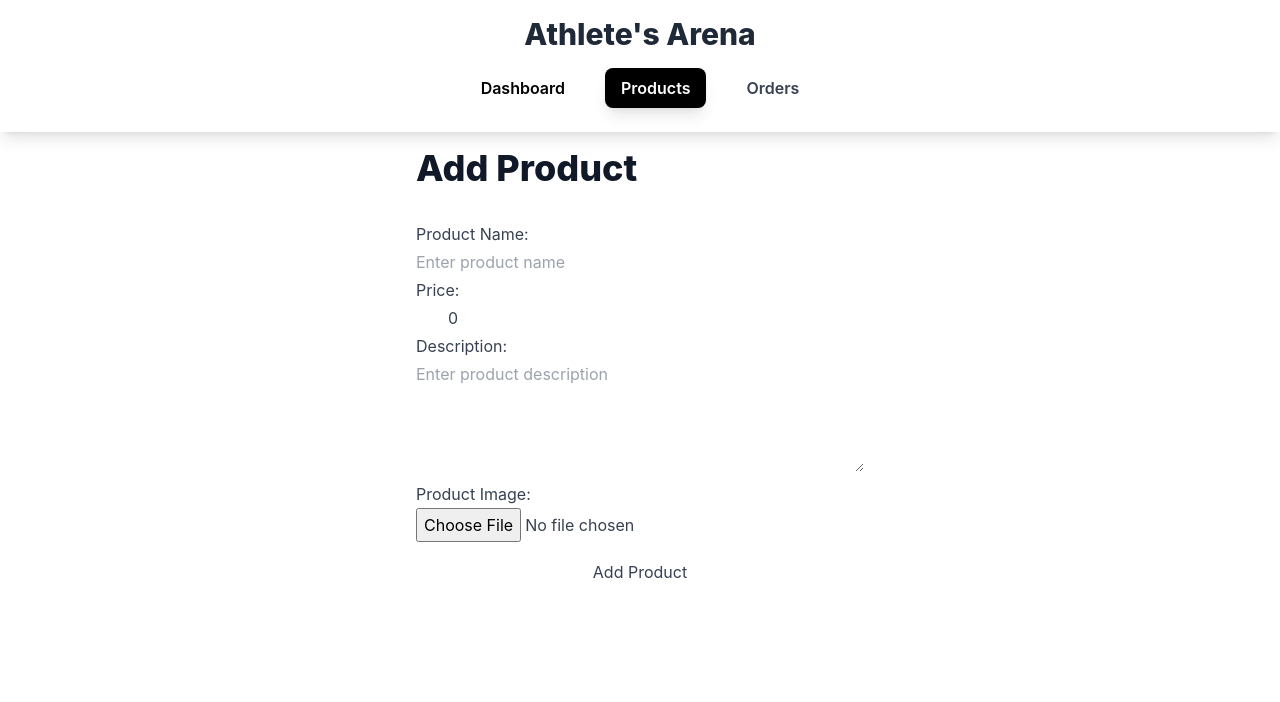
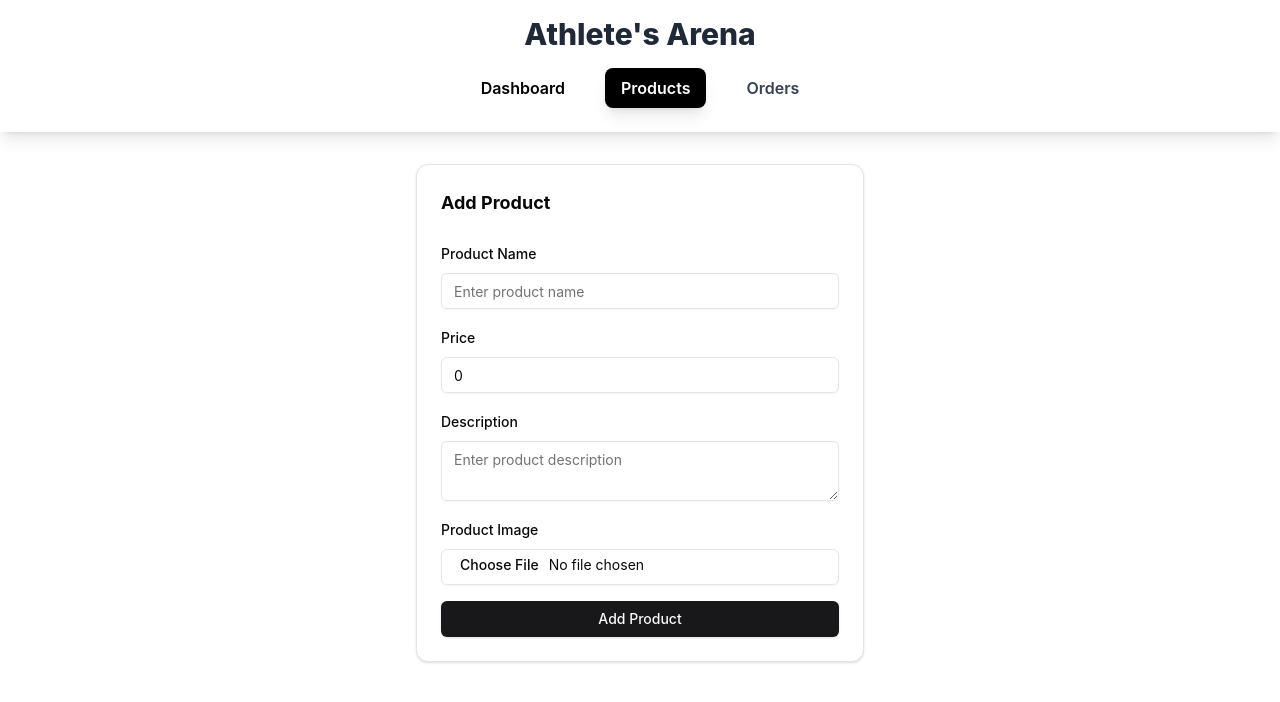
Before and after one commit to SdbnCode/ecom-platform, a Next.js app: page /admin/products/new in a window 1280 px wide. Shown: the top 702 px of the page. Built offline with nearby package versions, Linux system fonts and the light colour scheme.

Commit message:
refracted add product form

```diff
--- a/src/app/admin/products/new/page.tsx
+++ b/src/app/admin/products/new/page.tsx
@@ -4,6 +4,18 @@
 import { zodResolver } from "@hookform/resolvers/zod";
 import { useState } from "react";
 import { useRouter } from "next/navigation";
+import { Button } from "@/components/ui/button";
+import { Input } from "@/components/ui/input";
+import { Textarea } from "@/components/ui/textarea";
+import { Card, CardContent, CardHeader } from "@/components/ui/card";
+import {
+  Form,
+  FormField,
+  FormItem,
+  FormLabel,
+  FormControl,
+  FormMessage,
+} from "@/components/ui/form";
 
 const productSchema = z.object({
   name: z.string().min(1, "Product name is required"),
@@ -19,11 +31,7 @@
   const router = useRouter();
   const [serverError, setServerError] = useState<string | null>(null);
 
-  const {
-    register,
-    handleSubmit,
-    formState: { errors },
-  } = useForm<z.infer<typeof productSchema>>({
+  const form = useForm<z.infer<typeof productSchema>>({
     resolver: zodResolver(productSchema),
     defaultValues: {
       name: "",
@@ -65,86 +73,93 @@
   };
 
   return (
-    <div className="prose mt-4 flex max-w-none justify-center">
-      <form
-        className="form-control w-full max-w-md gap-4"
-        onSubmit={handleSubmit(onSubmit)}
-      >
-        <h1>Add Product</h1>
+    <div className="my-8 flex justify-center">
+      <Card className="w-full max-w-md">
+        <CardHeader>
+          <h1 className="text-lg font-bold">Add Product</h1>
+        </CardHeader>
+        <CardContent>
+          <Form {...form}>
+            <form onSubmit={form.handleSubmit(onSubmit)} className="space-y-4">
+              <FormField
+                name="name"
+                render={({ field }) => (
+                  <FormItem>
+                    <FormLabel>Product Name</FormLabel>
+                    <FormControl>
+                      <Input placeholder="Enter product name" {...field} />
+                    </FormControl>
+                    <FormMessage>
+                      {form.formState.errors.name?.message}
+                    </FormMessage>
+                  </FormItem>
+                )}
+              />
 
-        <div className="form-control">
-          <label className="label">
-            <span className="label-text">Product Name:</span>
-          </label>
-          <input
-            type="text"
-            placeholder="Enter product name"
-            className="input input-bordered input-primary w-full"
-            {...register("name")}
-            required
-          />
-        </div>
-        {errors.name && (
-          <p className="mb-0 mt-1 text-sm text-error">{errors.name.message}</p>
-        )}
-
-        <div className="form-control">
-          <label className="label">
-            <span className="label-text">Price:</span>
-          </label>
-          <input
+              <FormField
+                name="price"
+                render={({ field }) => (
+                  <FormItem>
+                    <FormLabel>Price</FormLabel>
+                    <FormControl>
+                      <Input
                         type="number"
                         placeholder="0.00"
                         step="0.01"
-            className="input input-bordered input-primary w-full pl-8"
-            min="0"
-            required
-            {...register("price")}
+                        {...field}
                       />
-        </div>
-        {errors.price && (
-          <p className="mb-0 mt-1 text-sm text-error">{errors.price.message}</p>
+                    </FormControl>
+                    <FormMessage>
+                      {form.formState.errors.price?.message}
+                    </FormMessage>
+                  </FormItem>
+                )}
+              />
+
+              <FormField
+                name="description"
+                render={({ field }) => (
+                  <FormItem>
+                    <FormLabel>Description</FormLabel>
+                    <FormControl>
+                      <Textarea
+                        placeholder="Enter product description"
+                        {...field}
+                      />
+                    </FormControl>
+                    <FormMessage>
+                      {form.formState.errors.description?.message}
+                    </FormMessage>
+                  </FormItem>
+                )}
+              />
+
+              <FormField
+                name="image"
+                render={({ field }) => (
+                  <FormItem>
+                    <FormLabel>Product Image</FormLabel>
+                    <FormControl>
+                      <Input type="file" accept="image/*" {...field} />
+                    </FormControl>
+                    <FormMessage>
+                      {form.formState.errors.image?.message}
+                    </FormMessage>
+                  </FormItem>
+                )}
+              />
+
+              {serverError && (
+                <p className="mb-0 mt-1 text-sm text-red-500">{serverError}</p>
               )}
 
-        <div className="form-control">
-          <label className="label">
-            <span className="label-text">Description:</span>
-          </label>
-          <textarea
-            placeholder="Enter product description"
-            className="textarea textarea-bordered textarea-primary w-full"
-            rows={4}
-            required
-            {...register("description")}
-          ></textarea>
-        </div>
-        {errors.description && (
-          <p className="mb-0 mt-1 text-sm text-error">
-            {errors.description.message}
-          </p>
-        )}
-        <div className="form-control">
-          <label className="label">
-            <span className="label-text">Product Image:</span>
-          </label>
-          <input
-            type="file"
-            className="file-input file-input-bordered file-input-primary w-full"
-            accept="image/*"
-            required
-            {...register("image")}
-          />
-        </div>
-        {errors.image && (
-          <p className="mb-0 mt-1 text-sm text-error">{errors.image.message}</p>
-        )}
-        {serverError && (
-          <p className="mb-0 mt-1 text-sm text-error">{serverError}</p>
-        )}
-        <button type="submit" className="btn btn-primary btn-md mt-4 w-full">
+              <Button type="submit" className="w-full">
                 Add Product
-        </button>
+              </Button>
             </form>
+          </Form>
+        </CardContent>
+      </Card>
     </div>
   );
 }
--- a/src/app/admin/products/page.tsx
+++ b/src/app/admin/products/page.tsx
@@ -1,15 +1,18 @@
 "use client";
+
+import { Button } from "@/components/ui/button";
+
 export default function ProductPage() {
   return (
     <div className="prose mt-4 max-w-none overflow-x-auto">
       <div className="flex justify-evenly">
         <h1 className="mb-0">Products</h1>
-        <button
+        <Button
           className="btn btn-primary btn-sm"
           onClick={() => (window.location.href = "/admin/products/new")}
         >
           Add Product
-        </button>
+        </Button>
       </div>
       <div className="overflow-x-auto">
         <table className="table w-full border-collapse">
--- /dev/null
+++ b/src/components/ui/input.tsx
@@ -0,0 +1,25 @@
+import * as React from "react";
+
+import { cn } from "@/lib/utils";
+
+export interface InputProps
+  extends React.InputHTMLAttributes<HTMLInputElement> {}
+
+const Input = React.forwardRef<HTMLInputElement, InputProps>(
+  ({ className, type, ...props }, ref) => {
+    return (
+      <input
+        type={type}
+        className={cn(
+          "border-input placeholder:text-muted-foreground focus-visible:ring-ring flex h-9 w-full rounded-md border bg-transparent px-3 py-1 text-sm shadow-sm transition-colors file:border-0 file:bg-transparent file:text-sm file:font-medium file:text-foreground focus-visible:outline-none focus-visible:ring-1 disabled:cursor-not-allowed disabled:opacity-50",
+          className,
+        )}
+        ref={ref}
+        {...props}
+      />
+    );
+  },
+);
+Input.displayName = "Input";
+
+export { Input };
```
Also changed, not shown: 1 other file (tests, documents, lock files or other folders). Lines whose indentation alone changed are shown as unchanged.
